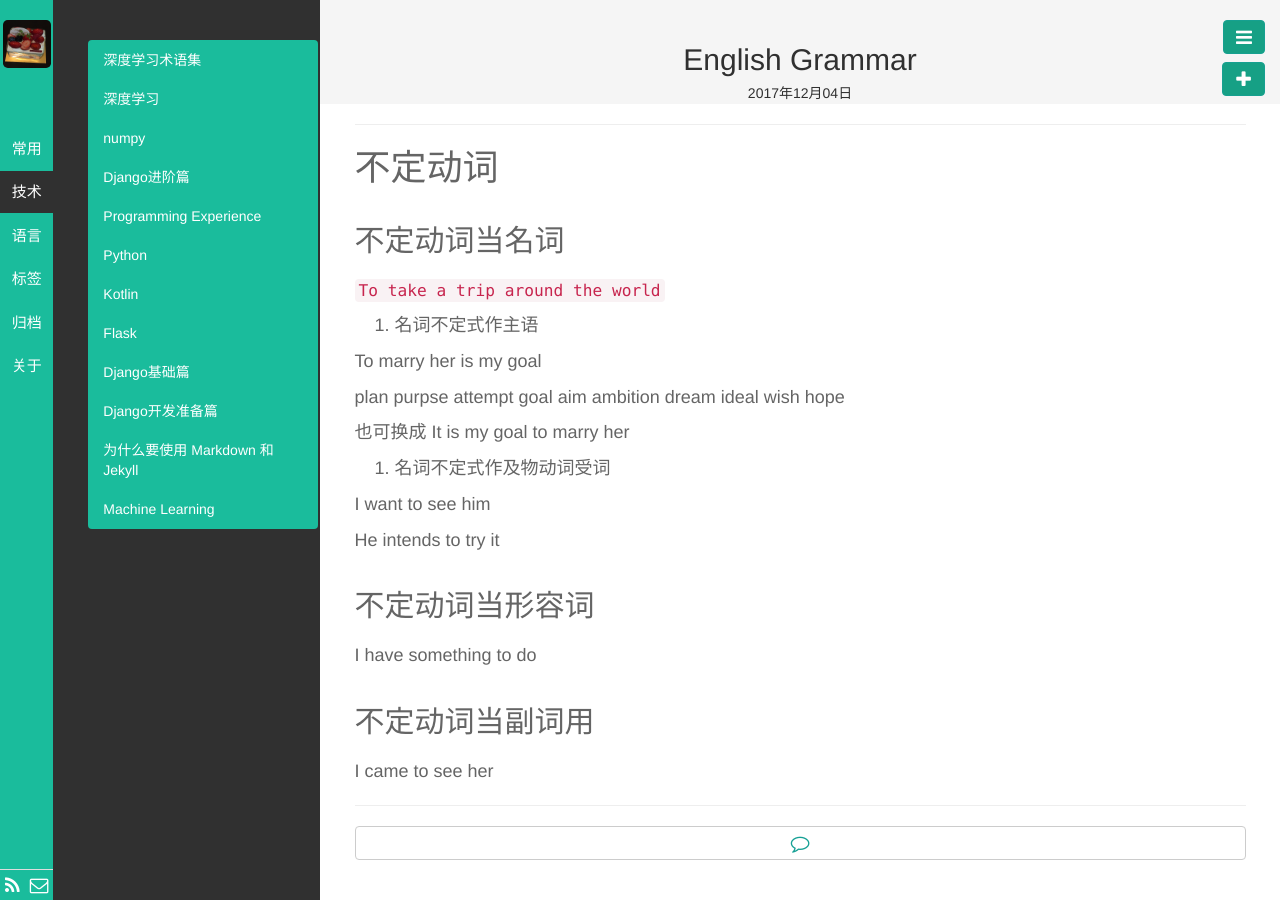
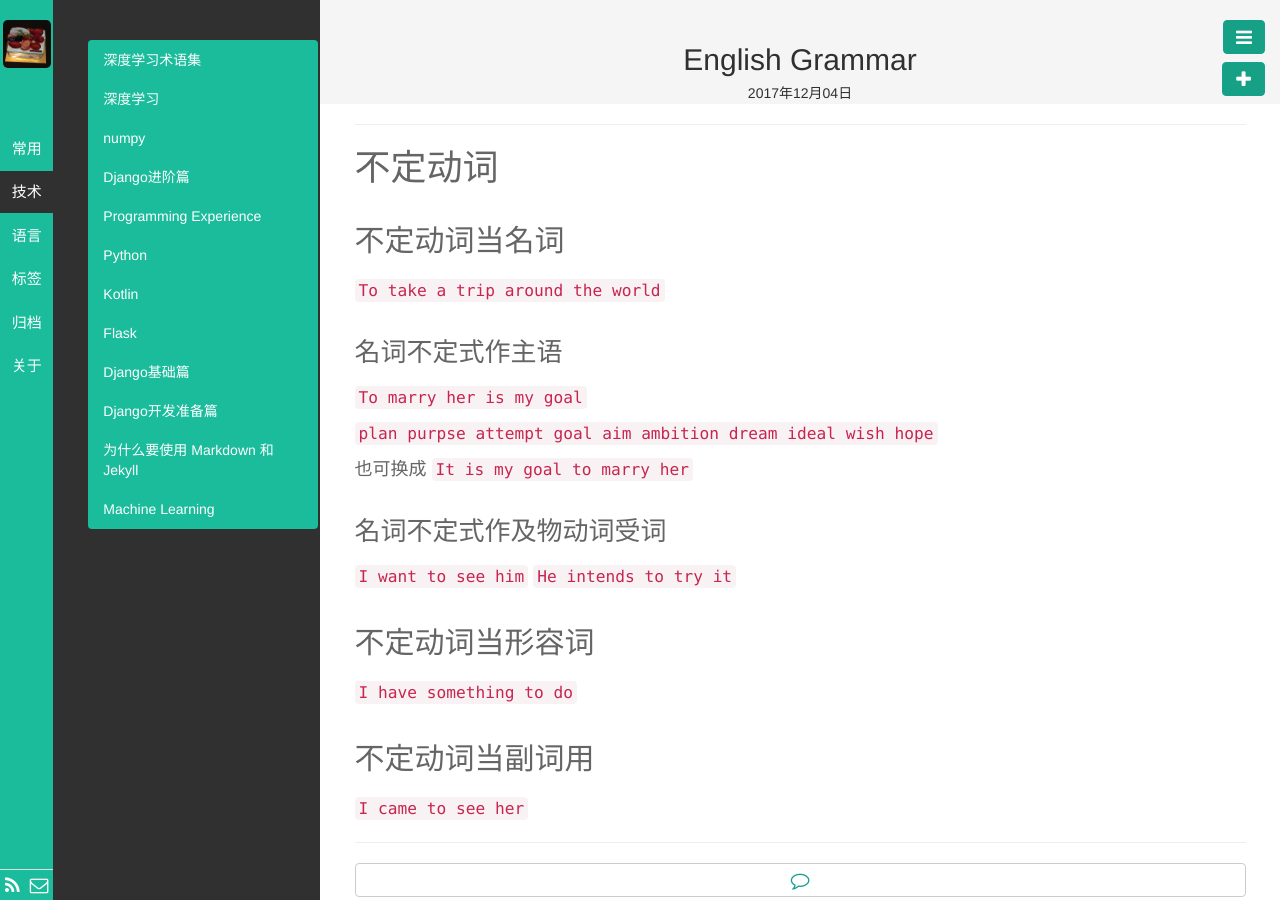
Before and after one commit to kyoyo/kyoyo.github.io, a Jekyll site: the page built from _posts/语言/2017-12-04-English-Grammar.md, in a window 1280 px wide. Built offline with Jekyll 4.4.1, drawn with Linux system fonts in a browser that asks for light colours; Markdown is read by kramdown in place of the engine named in the settings; part of the change alters nothing that is shown.

```diff
--- a/_posts/语言/2017-12-04-English-Grammar.md
+++ b/_posts/语言/2017-12-04-English-Grammar.md
@@ -13,29 +13,27 @@ description:
 
 ## 不定动词当名词
 
-
 `To take a trip around the world`
 
-1. 名词不定式作主语
+### 名词不定式作主语
 
-To marry her is my goal
+`To marry her is my goal`
 
-plan purpse attempt goal aim ambition dream ideal wish hope
+`plan purpse attempt goal aim ambition dream ideal wish hope`
 
- 也可换成  It is my goal to marry her
+ 也可换成  `It is my goal to marry her`
 
 
-2. 名词不定式作及物动词受词
+### 名词不定式作及物动词受词
 
-I want to see him
-
-He intends to try it
+`I want to see him`
+`He intends to try it`
 
 
 ## 不定动词当形容词
 
-I have something to do
+`I have something to do`
 
 ## 不定动词当副词用
 
-I came to see her
+`I came to see her`
```
